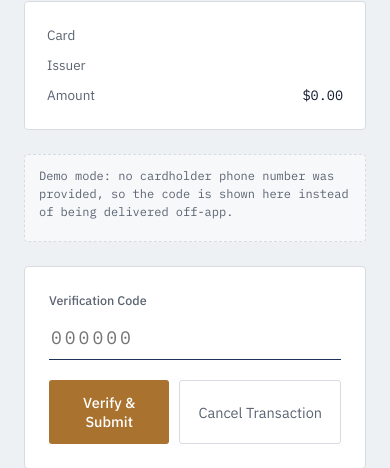
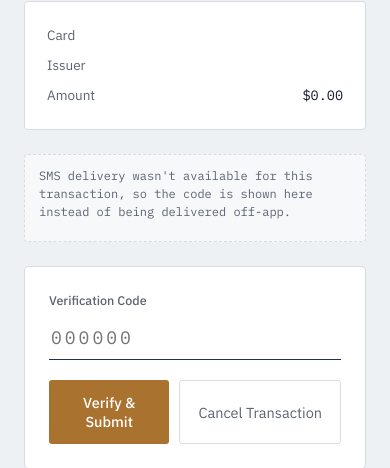
Before and after one commit to brownskreytor-a11y/nonfraud-ai, a Flask app: template templates/otp_verify.html in a window 390 px wide. Shown: the part 316-784 px from the top of the page. Run offline with Flask 3, Linux system fonts and the light colour scheme; the template is opened without the code that fills it, so the values that code supplies are empty.

Commit message:
Simplify demo-mode OTP note wording
One consistent line regardless of whether a phone number was given,
dropping "Demo mode:" and the parenthetical cause explanation.

```diff
--- a/templates/otp_verify.html
+++ b/templates/otp_verify.html
@@ -149,11 +149,7 @@
         </div>
         {% else %}
         <div class="demo-note">
-            {% if phone_number %}
-            Demo mode: SMS delivery wasn't available for this transaction (not configured, or the send failed), so the code is shown here instead of being delivered off-app.
-            {% else %}
-            Demo mode: no cardholder phone number was provided, so the code is shown here instead of being delivered off-app.
-            {% endif %}
+            SMS delivery wasn't available for this transaction, so the code is shown here instead of being delivered off-app.
             <span class="code">{{ otp_code }}</span>
         </div>
         {% endif %}
```
